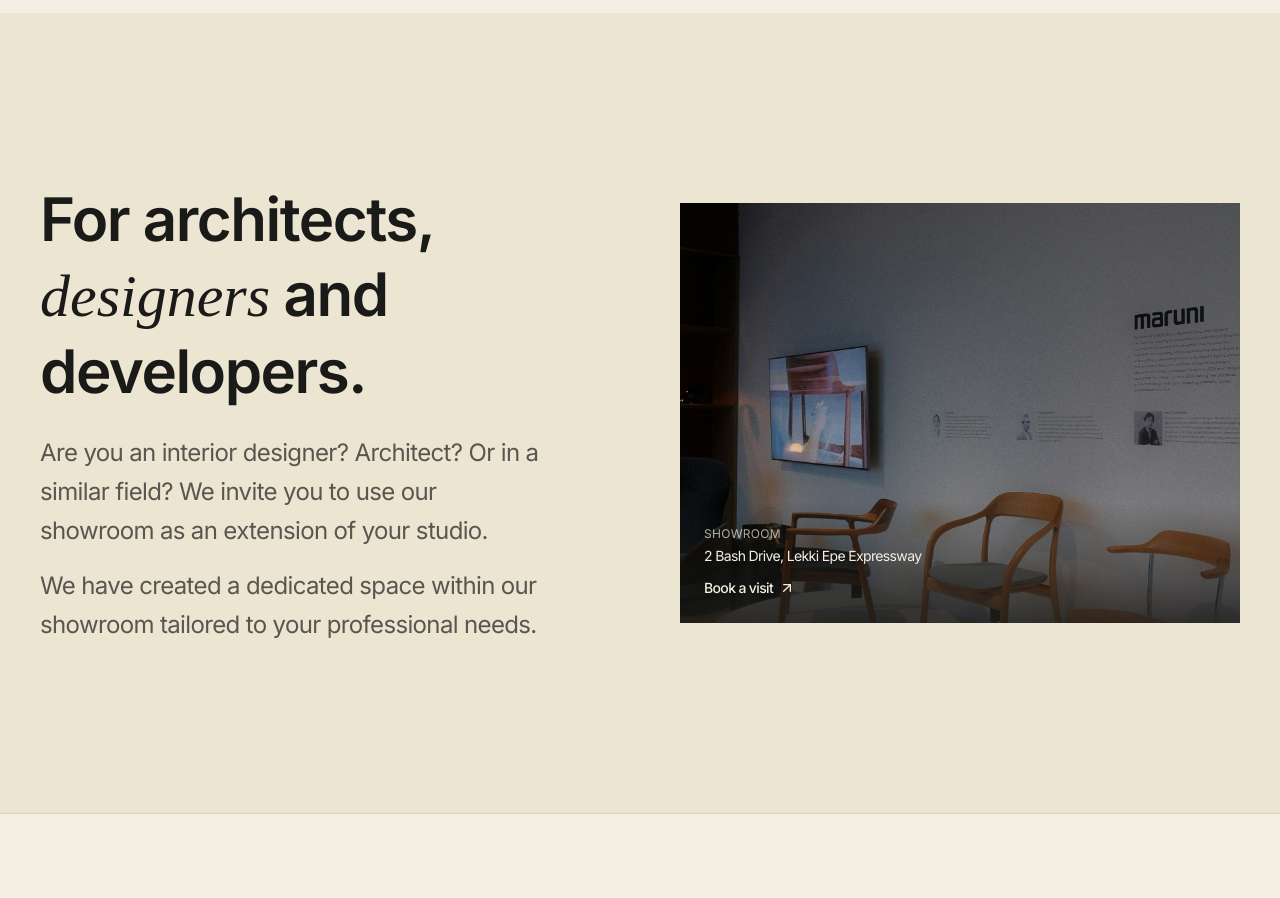
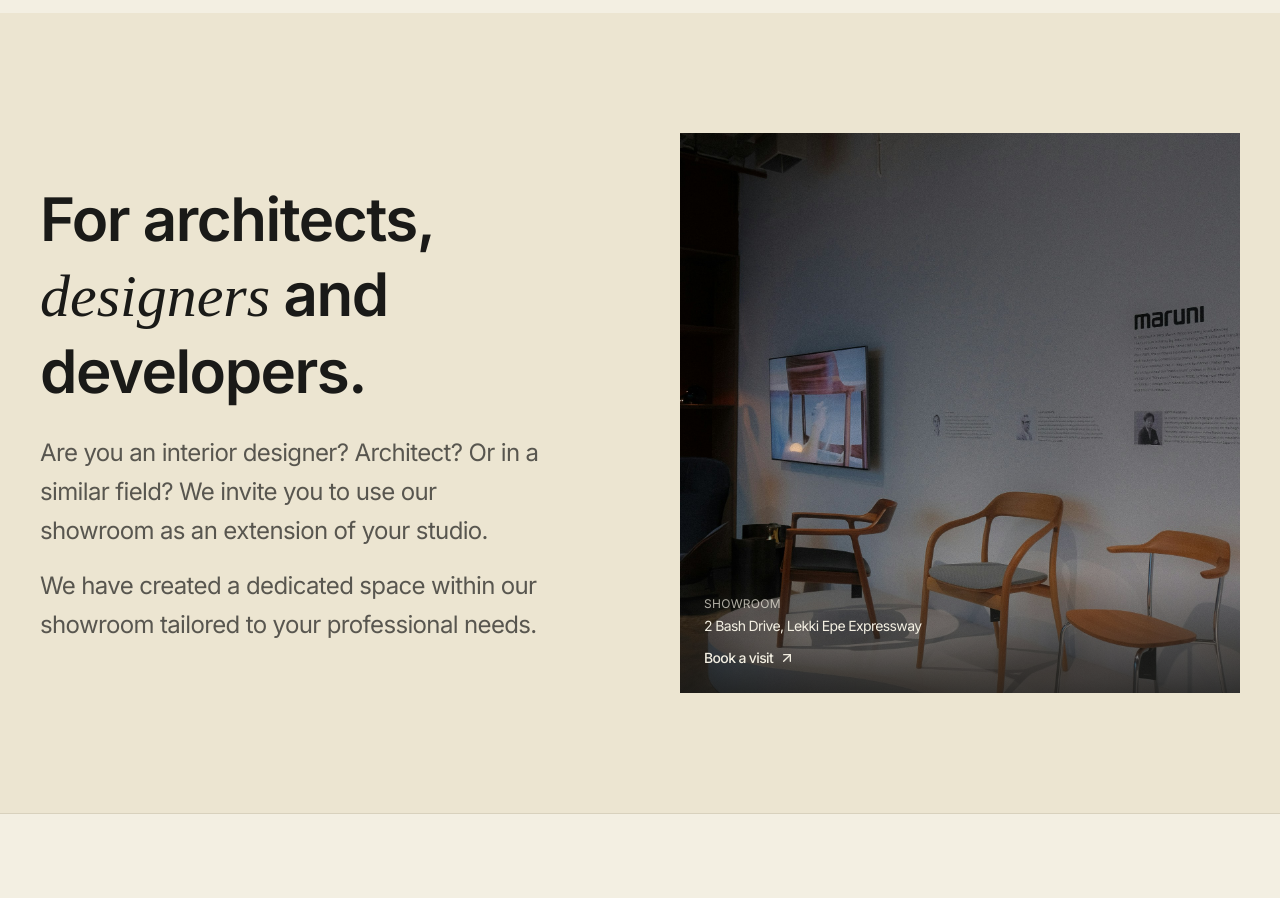
Before and after one commit to Just9ice/muse-studio, a Next.js app: page / in a window 1280 px wide. Shown: the part 3800-4698 px from the top of the page. Built offline with nearby package versions, Linux system fonts and the light colour scheme.

Commit message:
aspect-[5/5] done for architects section image

```diff
--- a/src/components/sections/for-architects-section.tsx
+++ b/src/components/sections/for-architects-section.tsx
@@ -25,7 +25,7 @@ export function ForArchitectsSection() {
         <Reveal
           from="right"
           delay={0.1}
-          className="relative aspect-[4/3] w-full overflow-hidden"
+          className="relative aspect-[5/5] w-full overflow-hidden"
         >
           {/* Replace with the real showroom interior photo at 2 Bash Drive. */}
           <Image
```
